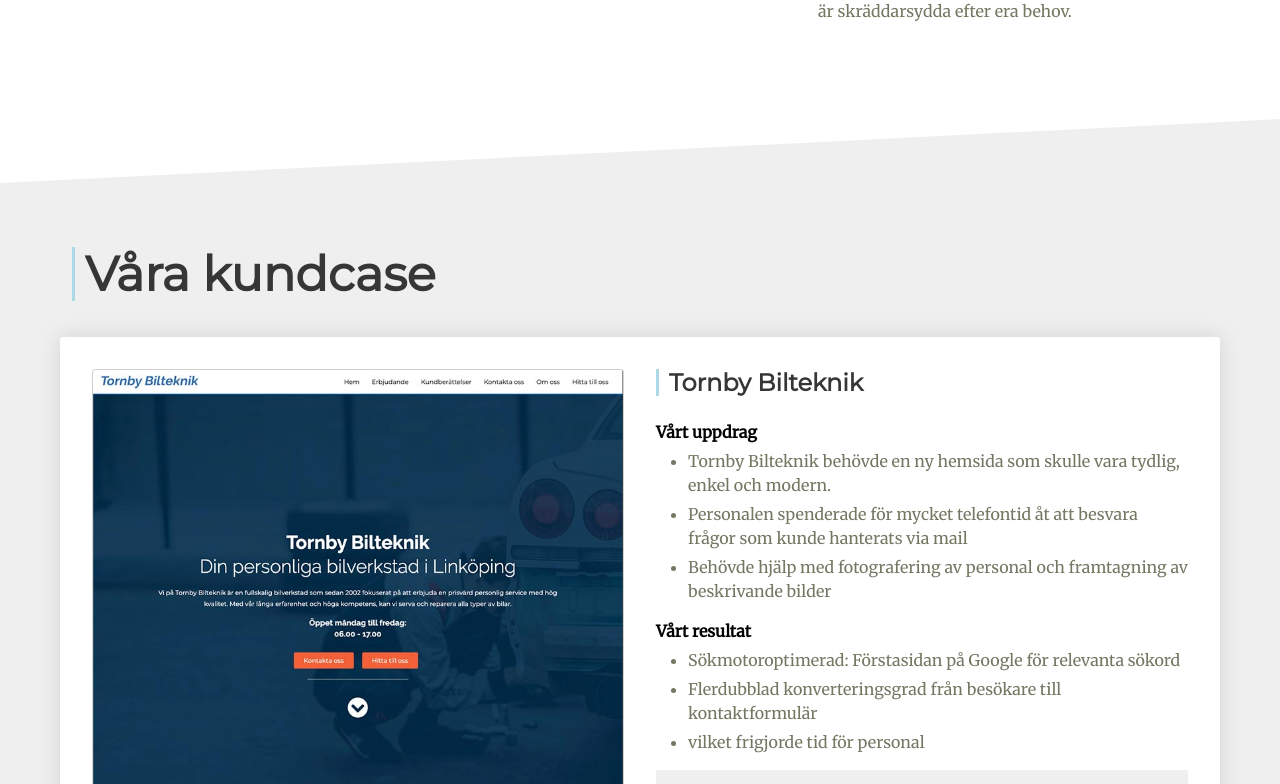
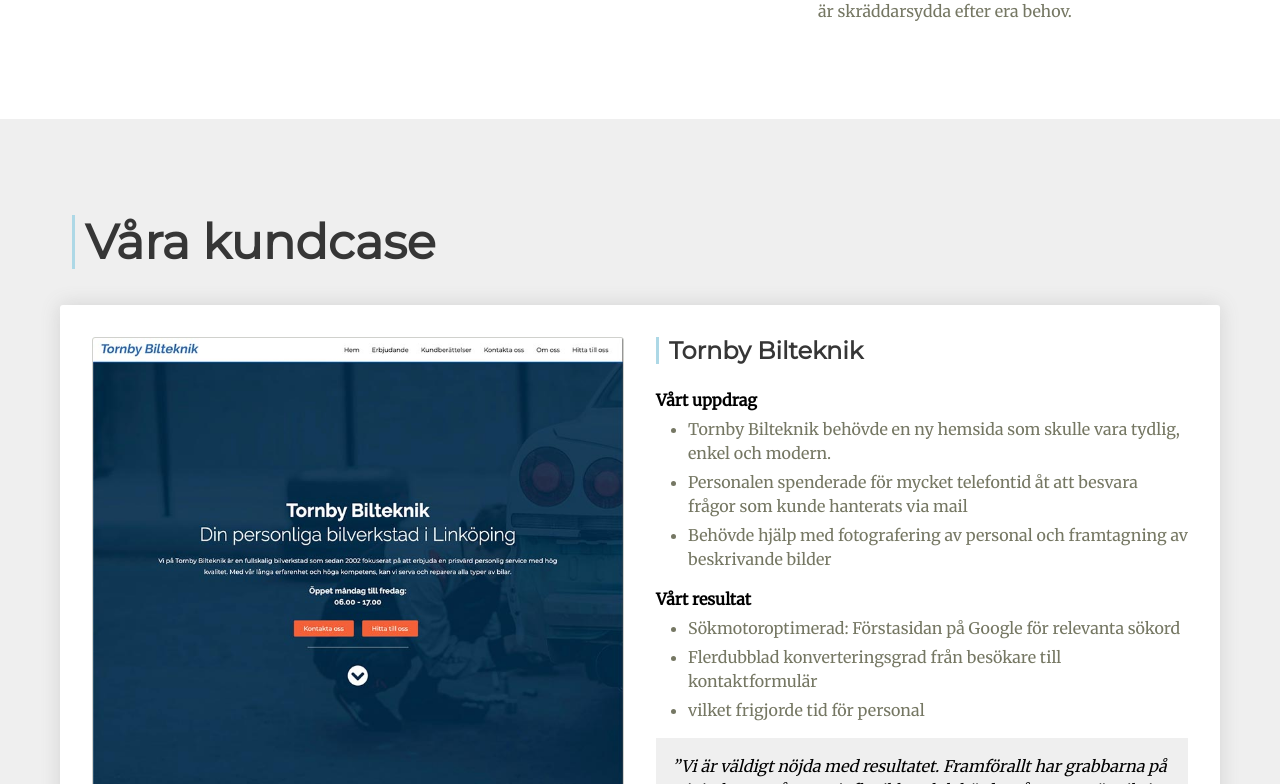
Before and after one commit to codebyjonas/digitalframgang.com, a React (Create React App) app: page / in a window 1280 px wide. Shown: the part 2136-2920 px from the top of the page. Built offline with nearby package versions, Linux system fonts and the light colour scheme.

Commit message:
updated and changed stuff

```diff
--- a/src/components/References.js
+++ b/src/components/References.js
@@ -27,7 +27,7 @@
     <section
         id='references'
         name='prince-info'
-        className='section   has-light-grey-background has-position-relative'
+        className='section has-light-grey-background has-position-relative'
     >
         <div className='container'>
             <h2 className='title is-1 has-blue-sidebar'>Våra kundcase</h2>
@@ -35,7 +35,6 @@
                 <Reference reference={reference}></Reference>
             ))}
         </div>
-        <SkewedDivider color='#fff' direction='left' />
     </section>
 )
 export default References
--- a/src/style/hero.scss
+++ b/src/style/hero.scss
@@ -2,6 +2,7 @@
     background-image: url('./assets/hero-image.jpg');
     background-size: cover;
     max-height: 100vh;
+    background-attachment: fixed;
 }
 
 .hero-body {
--- a/src/style/subComponents/reference.scss
+++ b/src/style/subComponents/reference.scss
@@ -1,6 +1,3 @@
-#references {
-    padding-top: 5rem;
-}
 .reference {
     border-radius: $border-radius;
     border: 1rem solid white;
```
Also changed, not shown: package.json (+10 -10 lines), 1 other file (tests, documents, lock files or other folders).
